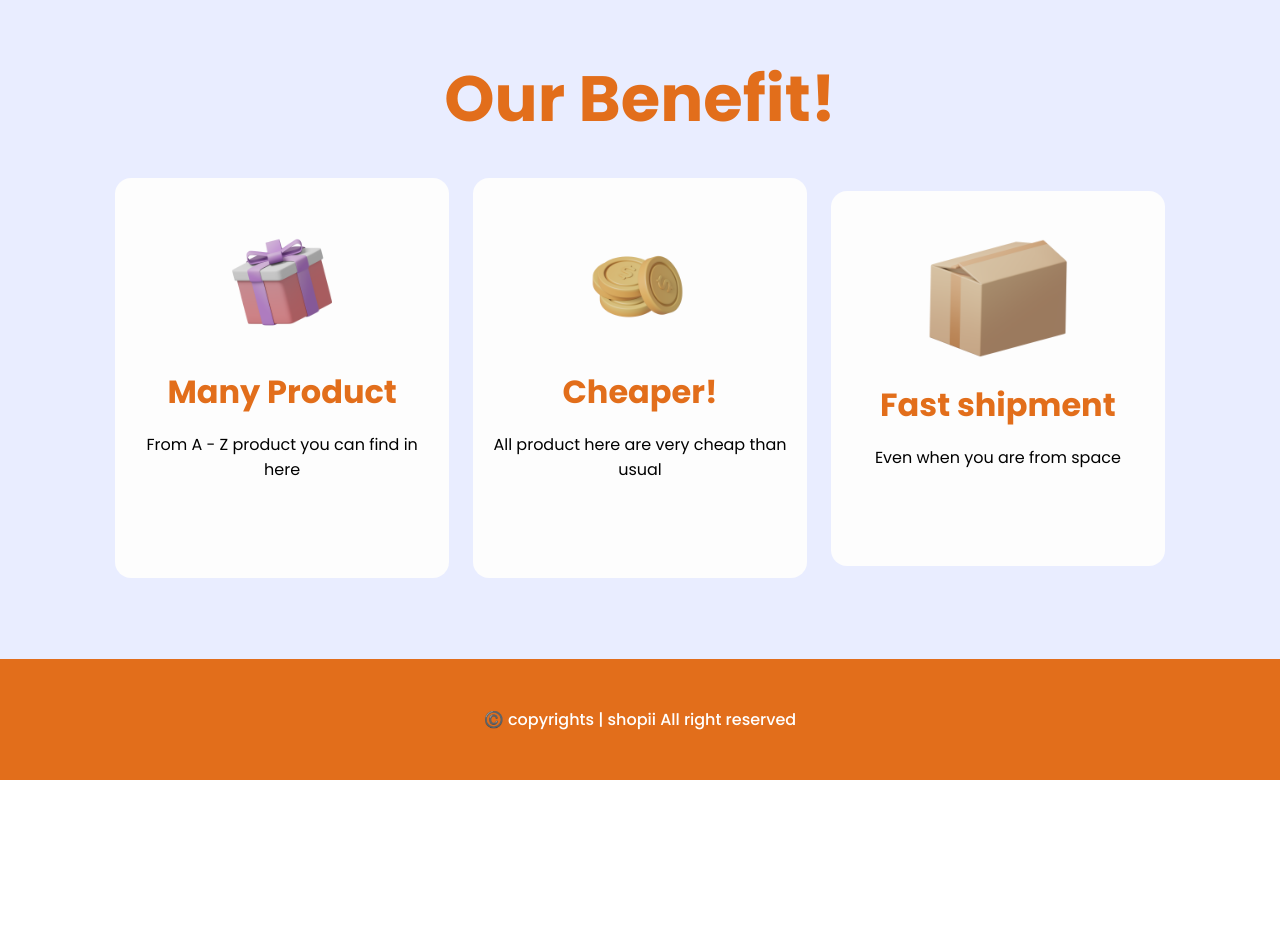
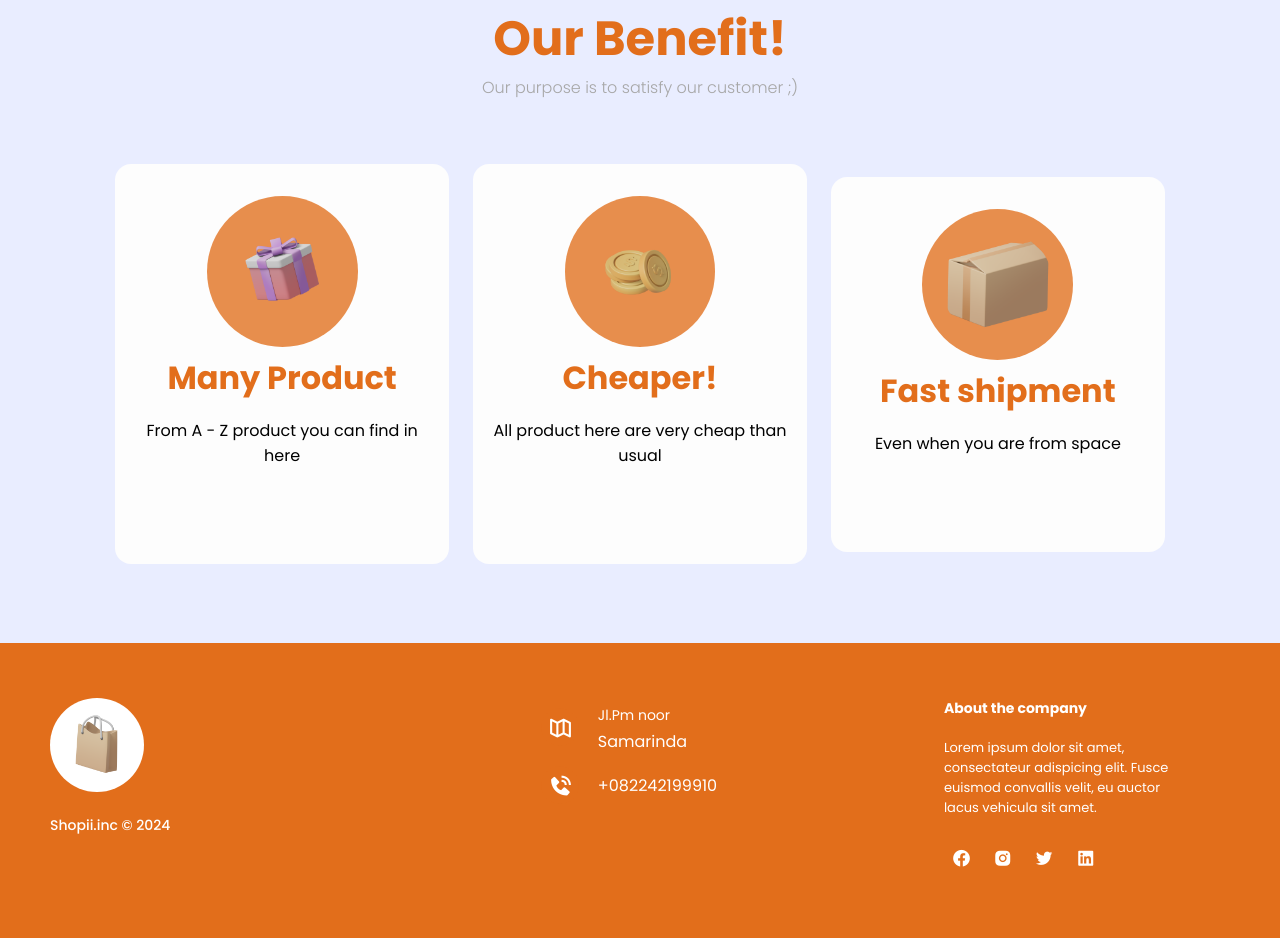
Before and after one commit to LaluIman/Shopii_Landingpage, a plain HTML site: page index.html in a window 1280 px wide. Shown: the part 957-1895 px from the top of the page. Before the commit the page ends 1737 px from the top, so only its background shows below. Drawn offline with nearby package versions, Linux system fonts and the light colour scheme.

Commit message:
update cuy

```diff
--- a/index.html
+++ b/index.html
@@ -37,6 +37,7 @@
 
     <section class="services">
         <h2 class="heading">Our Benefit!</h2>
+        <h2 class="subhead">Our purpose is to satisfy our customer ;)</h2>
         <div class="service-container">
             <div class="service-box">
                 <img src="img/Giftbox.png" alt="">
@@ -57,9 +58,52 @@
     </section>
 
 
-    <footer>
-        <h1>©️ copyrights | shopii All right reserved</h1>
-    </footer>
+
+
+    <footer class="footer-distributed">
+
+        <div class="footer-left">
+
+          <img src="img/Group 2.png" alt="">
+
+
+          <p class="footer-company-name">Shopii.inc © 2024</p>
+        </div>
+
+        <div class="footer-center">
+
+          <div>
+            <i class='bx bx-map-alt' ></i>
+            <p><span>Jl.Pm noor</span> Samarinda</p>
+          </div>
+
+          <div>
+            <i class='bx bxs-phone-call' ></i>
+            <p>+082242199910</p>
+          </div>
+
+
+        </div>
+
+        <div class="footer-right">
+
+          <p class="footer-company-about">
+            <span>About the company</span>
+            Lorem ipsum dolor sit amet, consectateur adispicing elit. Fusce euismod convallis velit, eu auctor lacus vehicula sit amet.
+          </p>
+
+          <div class="footer-icons">
+
+            <a href="#"><i class='bx bxl-facebook-circle' ></i></a>
+            <a href="#"><i class='bx bxl-instagram-alt' ></i></a>
+            <a href="#"><i class='bx bxl-twitter' ></i></a>
+            <a href="#"><i class='bx bxl-linkedin-square' ></i></a>
+
+          </div>
+
+        </div>
+
+      </footer>
 
     <script src="script.js"></script>
 </body>
--- a/style.css
+++ b/style.css
@@ -20,11 +20,15 @@
     background-repeat: no-repeat;
 }
 
+html{
+    overflow-x: hidden;
+}
+
 
 
 section{
     min-height: 100vh;
-    padding: 10rem 9% 2rem;
+    padding: 10rem 9% 1rem;
 }
 
 .header {
@@ -71,7 +75,7 @@ section{
 }
 
 .navbar .signup{
-    background-color: rgb(240, 240, 240);
+    background-color: rgb(255, 255, 255);
     color: var(--main-color);
     font-weight: 600;
     padding: 10px 20px 10px 20px;
@@ -157,11 +161,17 @@ section{
 
 .heading {
     text-align: center;
-    font-size: 4rem;
-    margin: 2rem;
+    font-size: 3rem;
     color: var(--main-color);
 }
 
+.subhead{
+    text-align: center;
+    font-size: 1rem;
+    color: rgb(167, 167, 167);
+    font-weight: 300;
+    margin-bottom: 4rem;
+}
 
 .services{
     background-color: #E9EDFF;
@@ -190,6 +200,9 @@ section{
 }
 .service-box img{
     width: 50%;
+    background-color:rgba(226, 110, 27, 0.774);
+    padding: 20px;
+    border-radius: 50%;
 }
 .service-box h3{
     color: rgb(226, 110, 27);
@@ -201,15 +214,178 @@ section{
 }
 
 
-footer h1{
-    background-color: var(--main-color);
-    color: #ffff;
-    font-size: 1rem;
+.footer-distributed{
+    background: var(--main-color);
+    box-shadow: 0 1px 1px 0 rgba(0, 0, 0, 0.12);
+    box-sizing: border-box;
+    width: 100%;
+    text-align: left;
+    font: bold 16px sans-serif;
+    padding: 55px 50px;
+  }
+
+  .footer-distributed .footer-left,
+  .footer-distributed .footer-center,
+  .footer-distributed .footer-right{
+    display: inline-block;
+    vertical-align: top;
+  }
+
+  /* Footer left */
+
+  .footer-distributed .footer-left{
+    width: 40%;
+  }
+
+  /* The company logo */
+
+  .footer-distributed img{
+    width: 20%;
+    margin: 0;
+    background-color: white;
+    border-radius: 50%;
+  }
+
+  .footer-distributed h3 span{
+    color:  rgb(255, 255, 255);
+  }
+
+  /* Footer links */
+
+  .footer-distributed .footer-links{
+    color:  #ffffff;
+    margin: 20px 0 12px;
+    padding: 0;
+  }
+
+  .footer-distributed .footer-links a{
+    display:inline-block;
+    line-height: 1.8;
+    font-weight:400;
+    text-decoration: none;
+    color:  inherit;
+  }
+
+  .footer-distributed .footer-company-name{
+    color:  #ffffff;
+    font-size: 14px;
     font-weight: 500;
-    padding: 3rem;
+    margin-top: 1rem;
+  }
+
+  /* Footer Center */
+
+  .footer-distributed .footer-center{
+    width: 35%;
+  }
+
+  .footer-distributed .footer-center i{
+    background-color:  var(--main-color);
+    color: #ffffff;
+    font-size: 25px;
+    width: 38px;
+    height: 38px;
+    border-radius: 50%;
     text-align: center;
-    justify-content: center;
-}
+    line-height: 42px;
+    margin: 10px 15px;
+    vertical-align: middle;
+  }
+
+
+  .footer-distributed .footer-center p{
+    display: inline-block;
+    color: #ffffff;
+    font-weight:400;
+    vertical-align: middle;
+    margin:0;
+  }
+
+  .footer-distributed .footer-center p span{
+    display:block;
+    font-weight: normal;
+    font-size:14px;
+    line-height:2;
+  }
+
+  .footer-distributed .footer-links a:before {
+    content: "|";
+    font-weight:300;
+    font-size: 20px;
+    left: 0;
+    color: #fff;
+    display: inline-block;
+    padding-right: 5px;
+  }
+
+  .footer-distributed .footer-links .link-1:before {
+    content: none;
+  }
+
+  /* Footer Right */
+
+  .footer-distributed .footer-right{
+    width: 20%;
+  }
+
+  .footer-distributed .footer-company-about{
+    line-height: 20px;
+    color:  #ffffff;
+    font-size: 13px;
+    font-weight: normal;
+    margin: 0;
+  }
+
+  .footer-distributed .footer-company-about span{
+    display: block;
+    color:  #ffffff;
+    font-size: 14px;
+    font-weight: bold;
+    margin-bottom: 20px;
+  }
+
+  .footer-distributed .footer-icons{
+    margin-top: 25px;
+  }
+
+  .footer-distributed .footer-icons a{
+    display: inline-block;
+    width: 35px;
+    height: 35px;
+    cursor: pointer;
+    border-radius: 2px;
+
+    font-size: 20px;
+    color: #ffffff;
+    text-align: center;
+    line-height: 35px;
+
+    margin-right: 3px;
+    margin-bottom: 5px;
+  }
+
+
+
+  @media (max-width: 880px) {
+
+    .footer-distributed{
+      font: bold 14px sans-serif;
+    }
+
+    .footer-distributed .footer-left,
+    .footer-distributed .footer-center,
+    .footer-distributed .footer-right{
+      display: block;
+      width: 100%;
+      margin-bottom: 40px;
+      text-align: center;
+    }
+
+    .footer-distributed .footer-center i{
+      margin-left: 0;
+    }
+
+  }
 
 @media (max-width: 768px){
     #menu-icon{
@@ -245,10 +421,14 @@ footer h1{
     }
 
     .maintext{
-        font-size: 3rem;
+        font-size: 3.5rem;
     }
 
     .laptop{
         width: 120%;
     }
+
+    .heading{
+        font-size: 2.5rem;
+    }
 }
```
